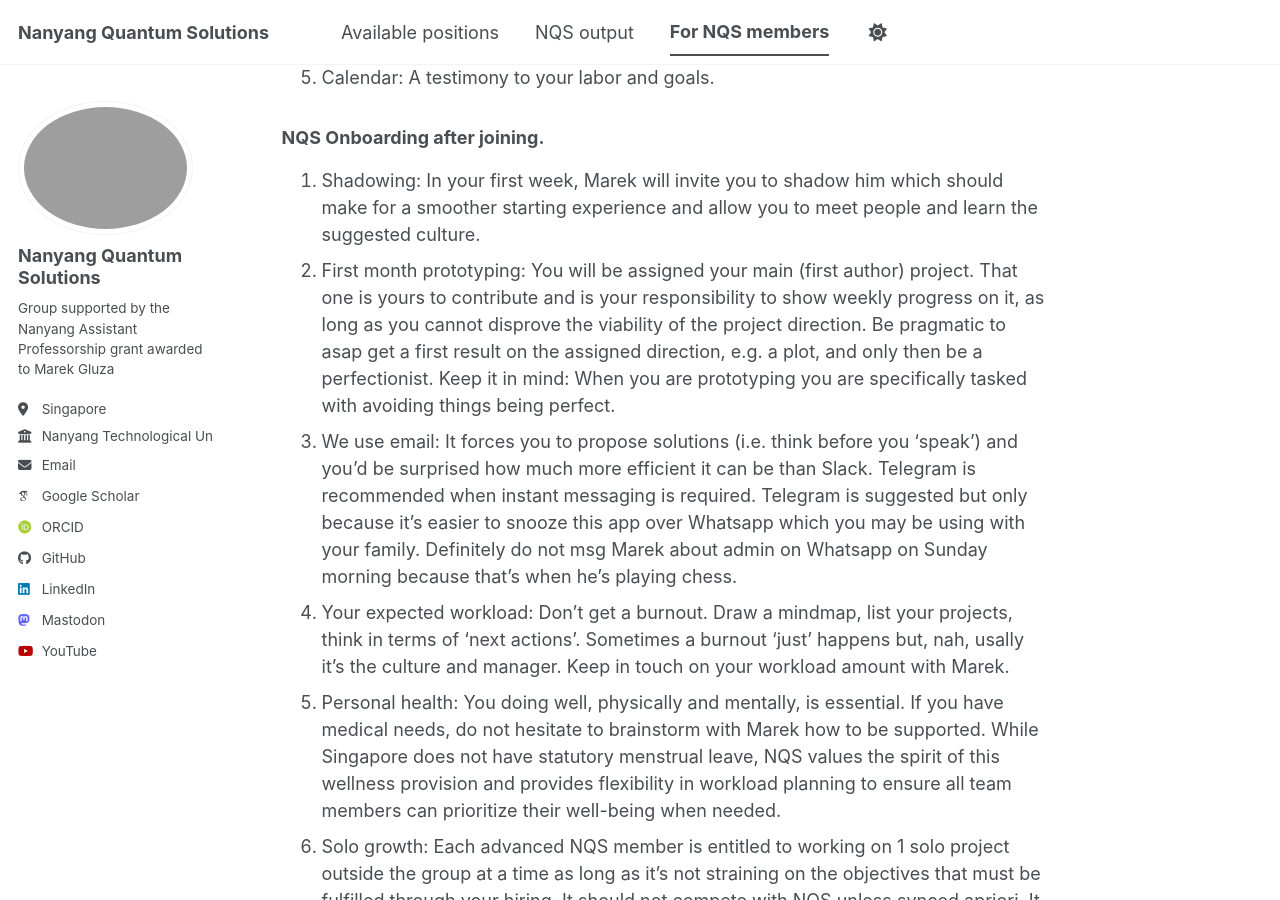
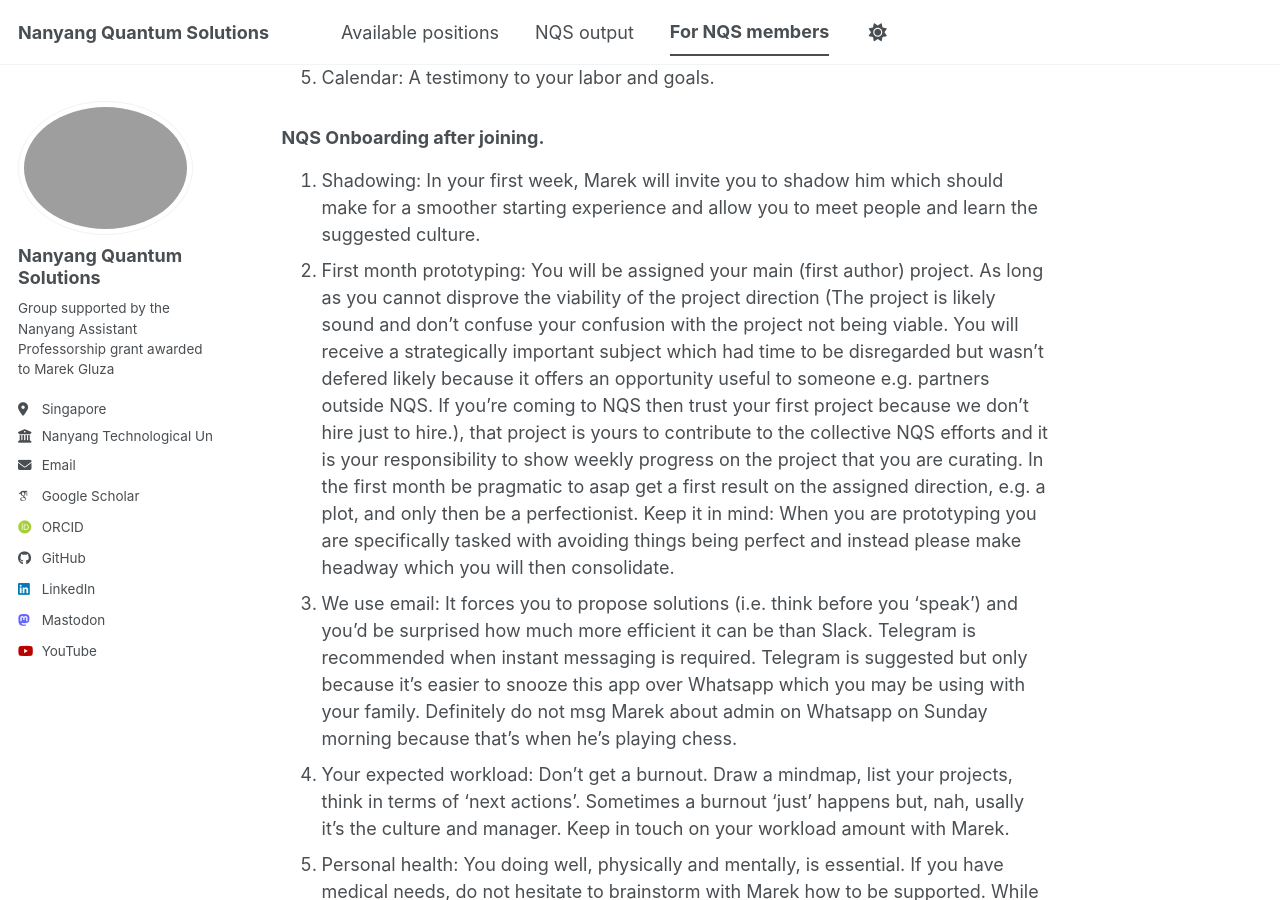
Before and after one commit to marekgluza/marekgluza.github.io, a Jekyll site: the page built from for_members/guidelines.md, in a window 1280 px wide and 900 px high, scrolled down 2030 px. Built offline with Jekyll 4.4.1, drawn with Linux system fonts in a browser that asks for light colours; some web fonts are replaced; a script bundle is joined from its source files by our own code; library files that are not in the unit come from our copies.

Commit message:
Update guidelines.md

```diff
--- a/for_members/guidelines.md
+++ b/for_members/guidelines.md
@@ -49,7 +49,7 @@ title: "What to do at NQS?"
 
 ### NQS Onboarding after joining.
 1. Shadowing: In your first week, Marek will invite you to shadow him which should make for a smoother starting experience and allow you to meet people and learn the suggested culture.
-2. First month prototyping: You will be assigned your main (first author) project. That one is yours to contribute and is your responsibility to show weekly progress on it, as long as you cannot disprove the viability of the project direction. Be pragmatic to asap get a first result on the assigned direction, e.g. a plot, and only then be a perfectionist. Keep it in mind: When you are prototyping you are specifically tasked with avoiding things being perfect.
+2. First month prototyping: You will be assigned your main (first author) project. As long as you cannot disprove the viability of the project direction (The project is likely sound and don't confuse your confusion with the project not being viable. You will receive a strategically important subject which had time to be disregarded but wasn't defered likely because it offers an opportunity useful to someone e.g. partners outside NQS. If you're coming to NQS then trust your first project because we don't hire just to hire.), that project is yours to contribute to the collective NQS efforts and it is your responsibility to show weekly progress on the project that you are curating. In the first month be pragmatic to asap get a first result on the assigned direction, e.g. a plot, and only then be a perfectionist. Keep it in mind: When you are prototyping you are specifically tasked with avoiding things being perfect and instead please make headway which you will then consolidate.
 3. We use email: It forces you to propose solutions (i.e. think before you 'speak') and you'd be surprised how much more efficient it can be than Slack. Telegram is recommended when instant messaging is required. Telegram is suggested but only because it's easier to snooze this app over Whatsapp which you may be using with your family. Definitely do not msg Marek about admin on Whatsapp on Sunday morning because that's when he's playing chess.
 4. Your expected workload: Don't get a burnout. Draw a mindmap, list your projects, think in terms of 'next actions'. Sometimes a burnout 'just' happens but, nah, usally it's the culture and manager. Keep in touch on your workload amount with Marek.
 5. Personal health: You doing well, physically and mentally, is essential. If you have medical needs, do not hesitate to brainstorm with Marek how to be supported. While Singapore does not have statutory menstrual leave, NQS values the spirit of this wellness provision and provides flexibility in workload planning to ensure all team members can prioritize their well-being when needed.
```
